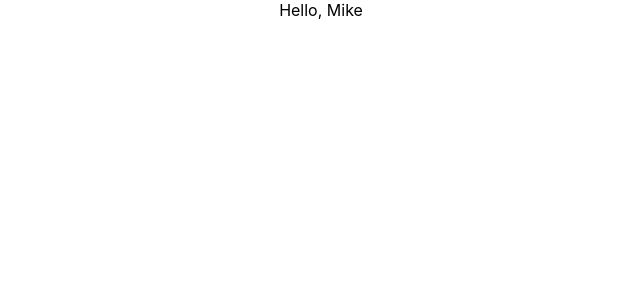
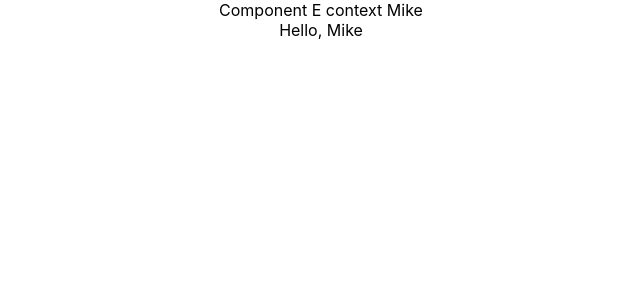
Before and after one commit to wildfoxcard/lessons-react, a React (Create React App) app in the folder reactjs/hello-world/: page / in a window 1280 px wide. Shown: the top 300 px of the page, without its empty margins (319-959 px from the left). Built offline with nearby package versions, Linux system fonts and the light colour scheme.

Commit message:
video 40 completed

```diff
--- a/reactjs/hello-world/src/components/ComponentE.js
+++ b/reactjs/hello-world/src/components/ComponentE.js
@@ -1,10 +1,18 @@
 import React, { Component } from 'react'
 import ComponentF from './ComponentF'
+import UserContext from './UserContext'
 
-class ComponentC extends Component {
+class ComponentE extends Component {
     render() {
-        return <ComponentF />
+        return (
+            <div>
+                Component E context {this.context}
+                <ComponentF />
+            </div>
+        )
     }
 }
 
-export default ComponentC
+ComponentE.contextType = UserContext
+
+export default ComponentE
--- a/reactjs/hello-world/src/components/UserContext.js
+++ b/reactjs/hello-world/src/components/UserContext.js
@@ -1,8 +1,10 @@
 import React from 'react'
 
-const UserContext = React.createContext()
+const UserContext = React.createContext("asdf")
 
 const UserProvider = UserContext.Provider
 const UserConsumer = UserContext.Consumer
 
 export { UserProvider, UserConsumer }
+
+export default UserContext
```
Also changed, not shown: 1 other file (tests, documents, lock files or other folders).
